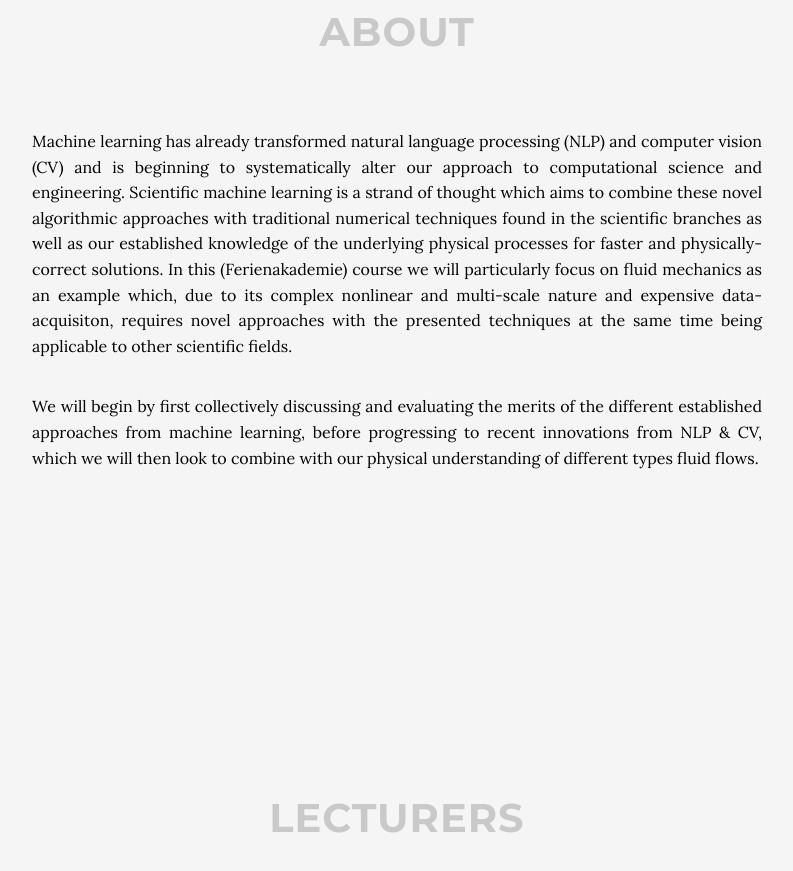
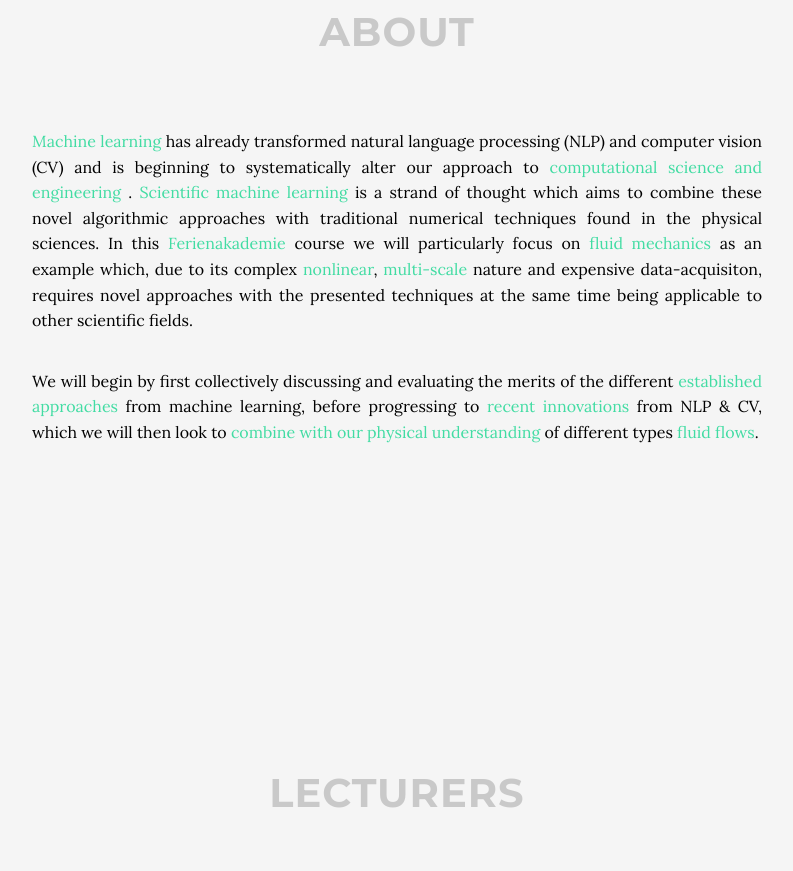
Before and after one commit to tumaer/Ferienakademie, a website: page index.html in a window 1280 px wide. Shown: the part 1040-1911 px from the top of the page, without its empty margins (243-1036 px from the left). Drawn offline with Linux system fonts and the light colour scheme; a script that the page names is missing.

Commit message:
Add references and minor rewrites to about section.

```diff
--- a/index.html
+++ b/index.html
@@ -103,19 +103,24 @@
                 <h2 class="text-center">About</h2>
                 <br><br>
                     <p>
-                        Machine learning has already transformed natural language processing (NLP) and computer vision (CV)
-                        and is beginning to systematically alter our approach to computational science and engineering. Scientific machine learning is a
-                        strand of thought which aims to combine these novel algorithmic approaches with traditional numerical
-                        techniques found in the scientific branches as well as our established knowledge of the underlying physical processes
-                        for faster and physically-correct solutions. In this (Ferienakademie) course we will particularly focus
-                        on fluid mechanics as an example which, due to its complex nonlinear and multi-scale nature and
+                        <span class="rein_green">Machine learning</span> has already transformed natural language processing
+                        (NLP) and computer vision (CV) and is beginning to systematically alter our approach to
+                        <span class="rein_green">computational science and engineering
+                        </span>. <a href="https://www.osti.gov/servlets/purl/1478744" target="_blank">Scientific machine learning</a>
+                        is a strand of thought which aims to combine these novel algorithmic approaches with traditional numerical
+                        techniques found in the physical sciences. In this <a href="https://www.ferienakademie.de/en/home-2/" target="_blank">Ferienakademie</a>
+                        course we will particularly focus on <span class="rein_green">fluid mechanics</span> as an example which, due to its complex
+                        <span class="rein_green">nonlinear</span>, <span class="rein_green">multi-scale</span> nature and
                         expensive data-acquisiton, requires novel approaches with the presented techniques at the same
                         time being applicable to other scientific fields.
                     </p>
                     <p>
-                        We will begin by first collectively discussing and evaluating the merits of the different established
-                        approaches from machine learning, before progressing to recent innovations from NLP & CV, which we will
-                        then look to combine with our physical understanding of different types fluid flows.
+                        We will begin by first collectively discussing and evaluating the merits of the different
+                        <a href="https://lilianweng.github.io/lil-log/2018/08/12/from-autoencoder-to-beta-vae.html" target="_blank">established
+                        approaches</a> from machine learning, before progressing to
+                        <a href="https://lilianweng.github.io/lil-log/2018/06/24/attention-attention.html" target="_blank">recent innovations</a>
+                        from NLP & CV, which we will then look to <span class="rein_green">combine with our physical understanding</span> of
+                        different types <span class="rein_green">fluid flows</span>.
                     </p>
                 <br><br>
             </div>
```
